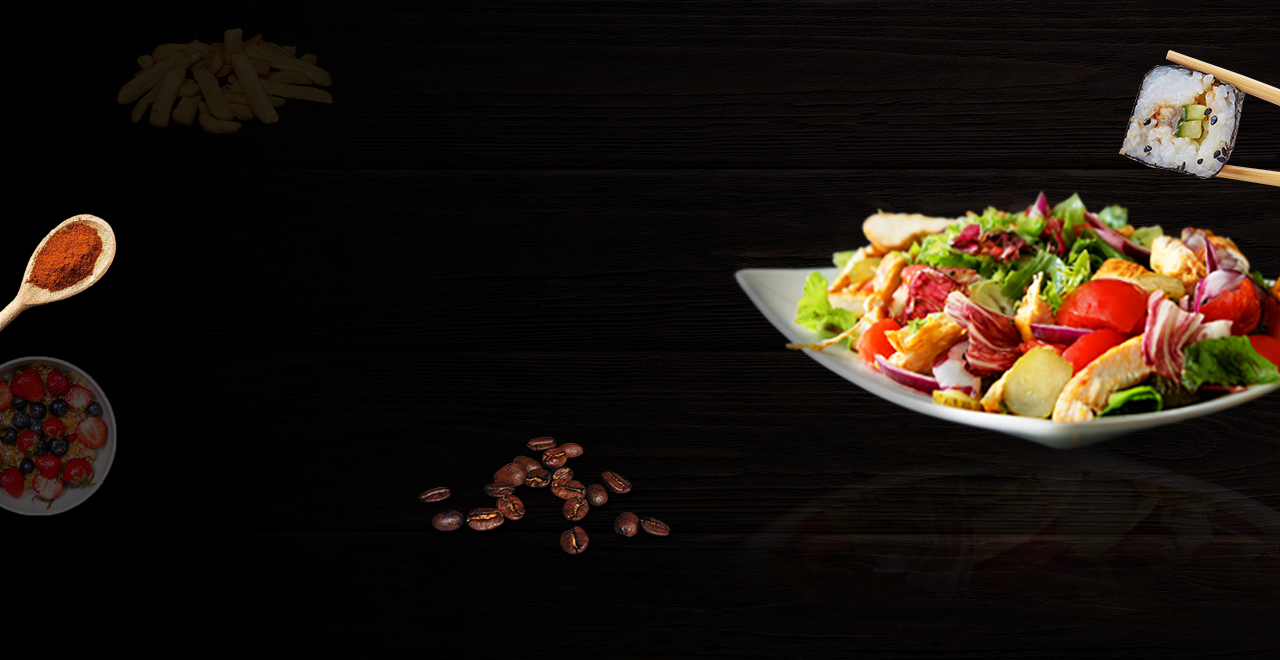
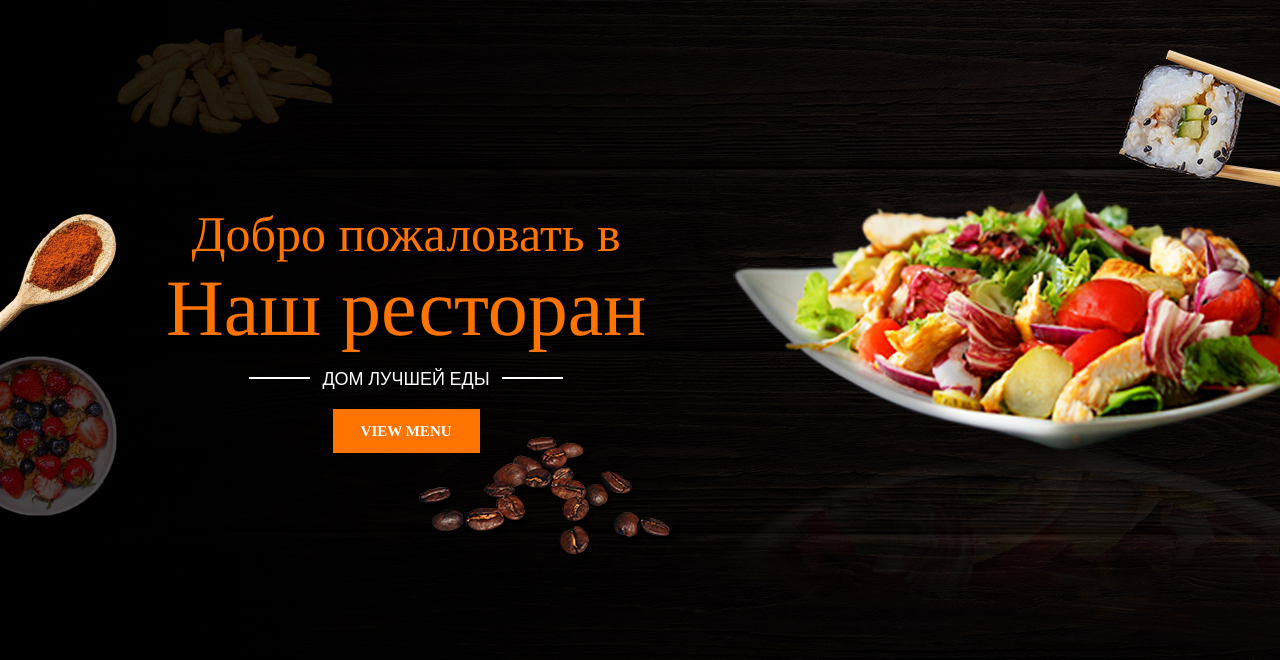
Before and after one commit to frontweb25/restaurant, a plain HTML site: page index.html in a window 1280 px wide. Shown: the part 140-800 px from the top of the page. Drawn offline with nearby package versions, Linux system fonts and the light colour scheme.

Commit message:
header-finish

```diff
--- a/css/style.css
+++ b/css/style.css
@@ -76,8 +76,68 @@ body {
     text-decoration: none;
 
     transition: color 0.3s linear;
+    transition: 0.3s;
 }
 
 .btn:hover {
     color: #000;
+    border-radius: 20px;
 }
+/* ======== */
+.header-down {
+    position: relative;
+}
+.header__title {
+    position: absolute;
+    left: 0;
+    text-align: center;
+    margin-top: 222px;
+    color: #FF7400;
+    font-family: "Tinos", serif;
+    font-size: 50px;
+    font-weight: 400;
+}
+.header__subtitle {
+    font-size: 80px;
+    margin-bottom: 12px;
+}
+.header__sub{
+    font-size: 18px;
+    font-weight: 400;
+    font-family: "Open Sans", sans-serif;
+    color: #fff;
+}
+.header__sub:after {
+    position: absolute;
+    content: '';
+    height: 2px;
+    width: 61px;
+    background-color: #fff;
+    top: 172px;
+    left: 83px;
+}
+.header__sub::before {
+    position: absolute;
+    content: '';
+    height: 2px;
+    width: 61px;
+    background-color: #fff;
+    top: 172px;
+    right: 83px;
+}
+
+.header-button{
+    color: #fff;
+    background-color: #FF7400;
+    padding: 14px 28px;
+    text-decoration: none;
+    font-size: 15px;
+    font-weight: 700;
+
+    transition: color 0.3s linear;
+    transition: 0.3s;
+}
+.header-button:hover {
+    color: #000;
+    border-radius: 20px;
+}
--- a/index.html
+++ b/index.html
@@ -7,6 +7,9 @@
     <link rel="preconnect" href="https://fonts.googleapis.com">
     <link rel="preconnect" href="https://fonts.gstatic.com" crossorigin>
     <link href="https://fonts.googleapis.com/css2?family=Open+Sans:ital,wght@0,300..800;1,300..800&display=swap" rel="stylesheet">
+    <link rel="preconnect" href="https://fonts.googleapis.com">
+    <link rel="preconnect" href="https://fonts.gstatic.com" crossorigin>
+    <link href="https://fonts.googleapis.com/css2?family=Tinos:ital,wght@0,400;0,700;1,400;1,700&display=swap" rel="stylesheet">
     <title>Ресторан</title>
 </head>
 <body>
@@ -43,6 +46,16 @@
                     <a class="btn" href="#">ЗАКАЗ СТОЛИКА</a>
                 </div>
             </div>
+
+            <div class="header-down">
+                <div class="header__title">Добро пожаловать в
+                    <div class="header__subtitle">Наш ресторан</div>
+                    <div class="header__sub">ДОМ ЛУЧШЕЙ ЕДЫ</div>
+                    <div class="header-btn">
+                        <a class="header-button" href="#">VIEW MENU</a>
+                    </div>
+                </div>
+            </div>
         </div>
     </div>
 </body>
```
